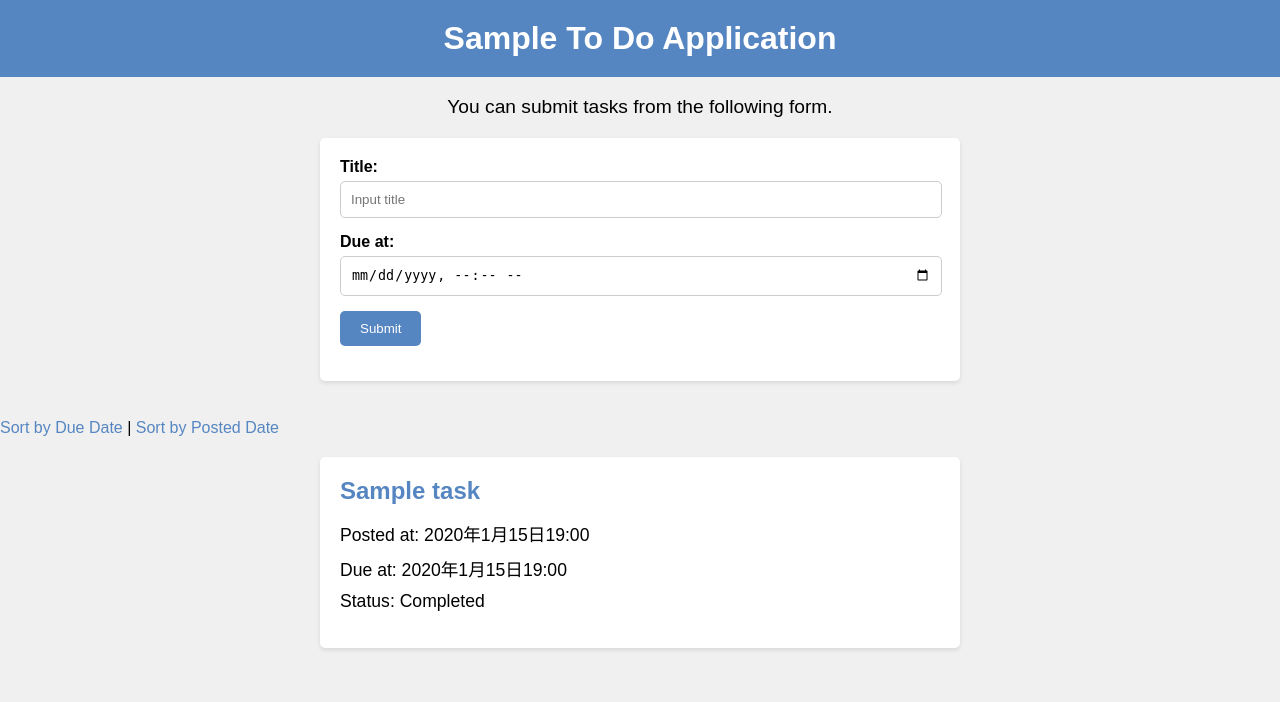
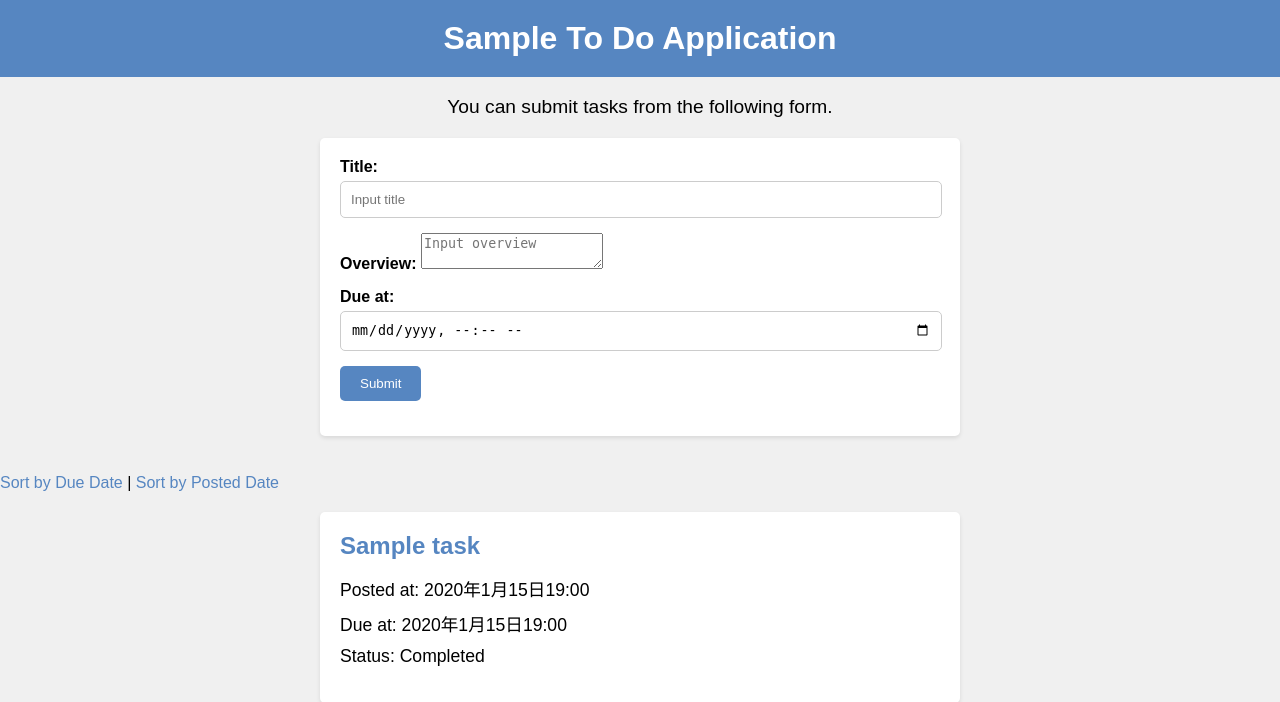
Before and after one commit to itan-iniad/django-test-exercise-re, a Django app: page / in a window 1280 px wide. Shown: the top 702 px of the page. Run offline with Django 5.2, Linux system fonts and the light colour scheme; tables that the repository leaves empty hold one stand-in row (values such as "Sample post").

Commit message:
add overview

```diff
--- a/todo/models.py
+++ b/todo/models.py
@@ -5,6 +5,7 @@ from django.utils import timezone
 # Create your models here.
 class Task(models.Model):
     title = models.CharField(max_length=100)
+    overview = models.CharField(max_length=1000, null=True, blank=True)
     completed = models.BooleanField(default=False)
     posted_at = models.DateTimeField(default=timezone.now)
     due_at = models.DateTimeField(null=True, blank=True)
--- a/todo/templates/todo/detail.html
+++ b/todo/templates/todo/detail.html
@@ -10,6 +10,7 @@
 
 <body>
     <h1>{{ task.title }}</h1>
+    <p>{{ task.overview }}</p>
     <ul>
         <li>Posted at: {{ task.posted_at }}</li>
         {% if task.due_at %}
--- a/todo/templates/todo/edit.html
+++ b/todo/templates/todo/edit.html
@@ -18,6 +18,10 @@
         <input id="titleInput" name="title" type="text" placeholder="Input title" value="{{ task.title }}">
       </div>
       <div>
+        <label for="overviewInput">Overview:</label>
+        <input id="overviewInput" name="overview" type="text" placeholder="Input overview">
+      </div>
+      <div>
         <label for="dueInput">Due at:</label><br>
         <input id="dueInput" name="due_at" type="datetime-local" value="{{ task.due_at |date:"Y-m-d H:i" }}">
       </div>
--- a/todo/templates/todo/index.html
+++ b/todo/templates/todo/index.html
@@ -17,6 +17,10 @@
         <div>
             <label for="titleInput">Title:</label><br>
             <input id="titleInput" name="title" type="text" placeholder="Input title">
+        </div>
+        <div>
+            <label for="overviewInput">Overview:</label>
+            <textarea id="overviewInput" name="overview" type="text" placeholder="Input overview"></textarea>
         </div>
         <div>
             <label for="dueInput">Due at:</label><br>
--- a/todo/views.py
+++ b/todo/views.py
@@ -1,6 +1,6 @@
 from django.shortcuts import render, redirect
-from django.http import Http404
-from django.utils.timezone import make_aware
+from django.http import Http404, HttpResponseBadRequest
+from django.utils.timezone import make_aware ,is_naive
 from django.utils.dateparse import parse_datetime
 from todo.models import Task
 
@@ -8,8 +8,18 @@ from todo.models import Task
 # Create your views here.
 def index(request):
     if request.method == 'POST':
-        task = Task(title=request.POST['title'],
-                    due_at=make_aware(parse_datetime(request.POST['due_at'])))
+        title = request.POST.get('title')
+        overview = request.POST.get('overview')
+        due_at_str = request.POST.get('due_at')
+
+        if due_at_str:
+            due_at = parse_datetime(due_at_str)
+            if due_at is not None and is_naive(due_at):
+                due_at = make_aware(due_at)
+        else:
+            due_at = None
+
+        task = Task(title=title, overview=overview, due_at=due_at)
         task.save()
 
     if request.GET.get('order') == 'due':
```
Also changed, not shown: todo/tests.py (+10 -0 lines), todo/migrations/0002_task_overview.py (added).
